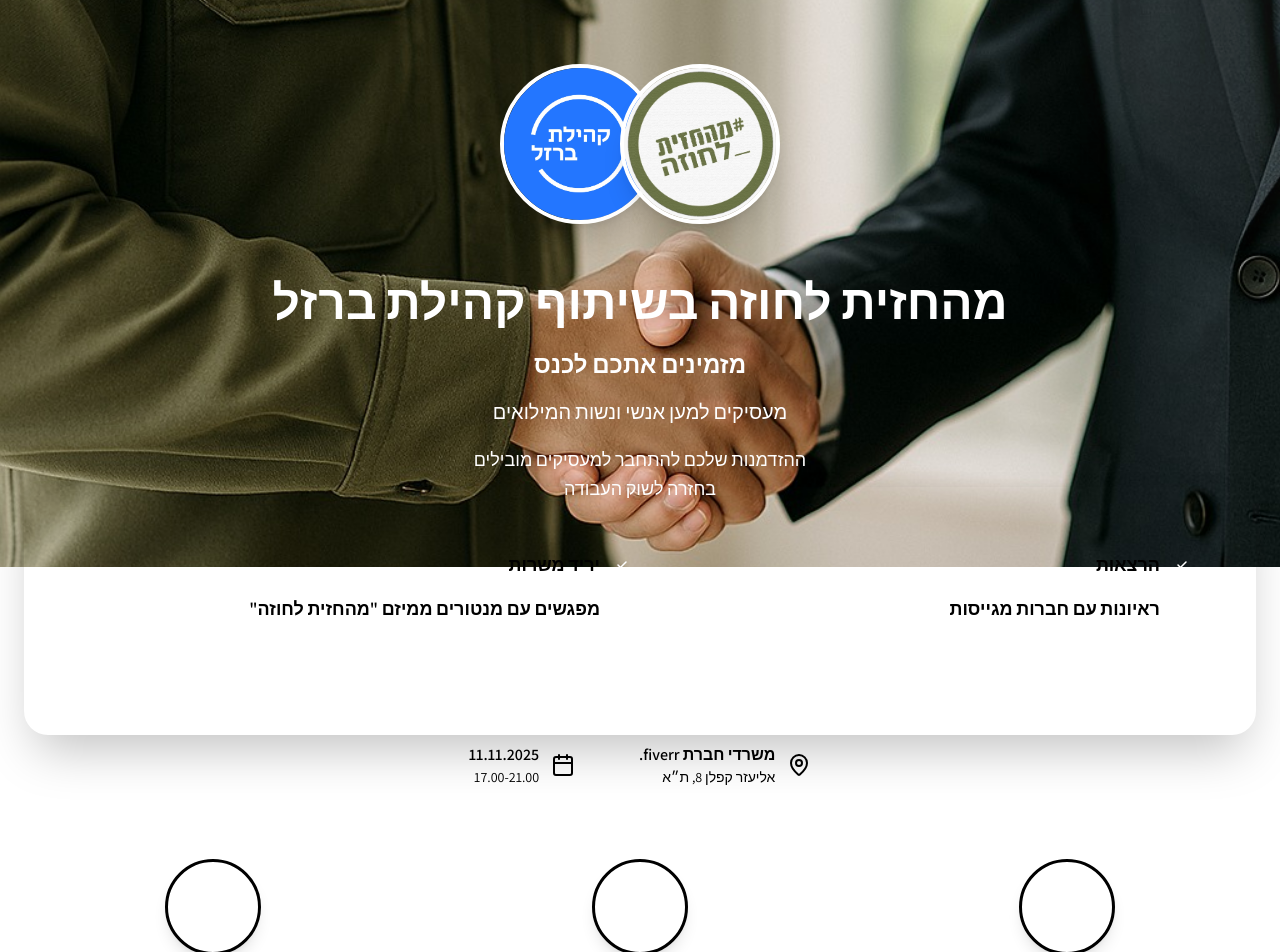
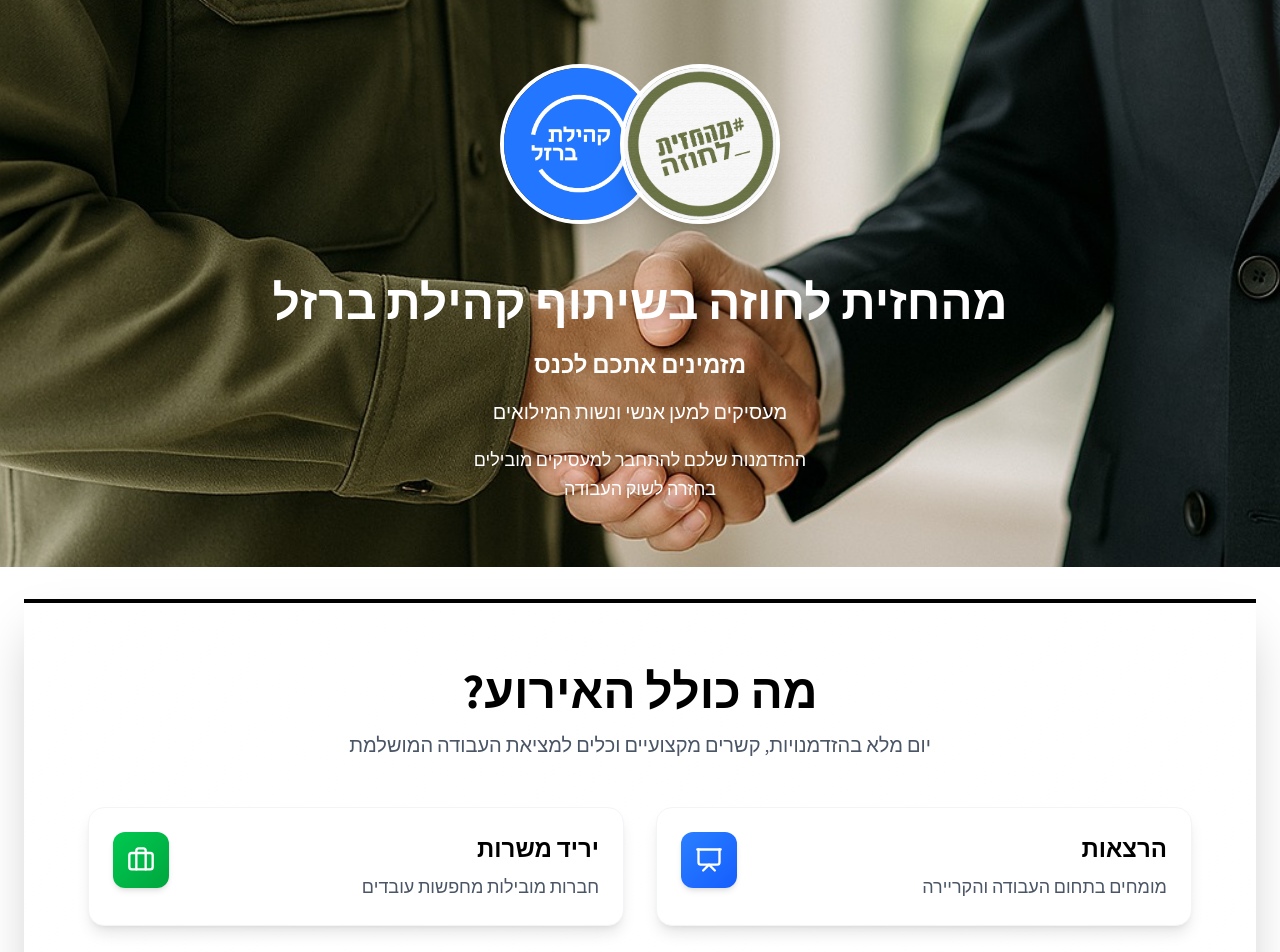
Before and after one commit to KidCrippler/hazit, a React (Vite) app in the folder event-landing/: page / in a window 1280 px wide. Shown: the top 952 px of the page. Built offline with nearby package versions, Linux system fonts and the light colour scheme.

Commit message:
Modified event details section - looks nicer now

```diff
--- a/event-landing/src/components/EventDetails.jsx
+++ b/event-landing/src/components/EventDetails.jsx
@@ -1,41 +1,96 @@
 import { motion } from 'framer-motion';
-import { Check } from 'lucide-react';
+import { Presentation, Briefcase, Users, UserPlus } from 'lucide-react';
 
 const EventDetails = () => {
   const features = [
-    'הרצאות',
-    'יריד משרות',
-    'ראיונות עם חברות מגייסות',
-    'מפגשים עם מנטורים ממיזם "מהחזית לחוזה"',
+    {
+      icon: Presentation,
+      title: 'הרצאות',
+      description: 'מומחים בתחום העבודה והקריירה',
+      color: 'from-blue-500 to-blue-600'
+    },
+    {
+      icon: Briefcase,
+      title: 'יריד משרות',
+      description: 'חברות מובילות מחפשות עובדים',
+      color: 'from-green-500 to-green-600'
+    },
+    {
+      icon: Users,
+      title: 'ראיונות עם חברות',
+      description: 'הזדמנות להתחבר למגייסים',
+      color: 'from-purple-500 to-purple-600'
+    },
+    {
+      icon: UserPlus,
+      title: 'מפגשים עם מנטורים',
+      description: 'ממיזם "מהחזית לחוזה"',
+      color: 'from-orange-500 to-orange-600'
+    },
   ];
 
   return (
-    <section className="relative -mt-20 z-10">
+    <section className="relative mt-8 z-10 pb-12">
       <div className="container mx-auto px-6">
         <motion.div
           initial={{ opacity: 0, y: 40 }}
           whileInView={{ opacity: 1, y: 0 }}
           transition={{ duration: 0.6 }}
           viewport={{ once: true }}
-          className="bg-brand-beige rounded-3xl shadow-2xl p-8 md:p-12 lg:p-16"
+          className="bg-gradient-to-br from-white to-brand-beige shadow-2xl p-8 md:p-12 lg:p-16 border-t-4 border-brand-green"
         >
-          {/* Features List */}
-          <div className="grid md:grid-cols-2 gap-4 mb-12">
+          {/* Section Header */}
+          <div className="text-center mb-12">
+            <motion.h2
+              initial={{ opacity: 0, y: 20 }}
+              whileInView={{ opacity: 1, y: 0 }}
+              transition={{ duration: 0.5, delay: 0.2 }}
+              viewport={{ once: true }}
+              className="text-3xl md:text-4xl lg:text-5xl font-bold text-brand-green-dark mb-4"
+            >
+              מה כולל האירוע?
+            </motion.h2>
+            <motion.p
+              initial={{ opacity: 0, y: 20 }}
+              whileInView={{ opacity: 1, y: 0 }}
+              transition={{ duration: 0.5, delay: 0.3 }}
+              viewport={{ once: true }}
+              className="text-lg md:text-xl text-gray-600 max-w-2xl mx-auto"
+            >
+              יום מלא בהזדמנויות, קשרים מקצועיים וכלים למציאת העבודה המושלמת
+            </motion.p>
+          </div>
+
+          {/* Features Grid */}
+          <div className="grid md:grid-cols-2 gap-6 lg:gap-8">
             {features.map((feature, index) => (
               <motion.div
                 key={index}
-                initial={{ opacity: 0, x: -20 }}
-                whileInView={{ opacity: 1, x: 0 }}
-                transition={{ duration: 0.4, delay: index * 0.1 }}
+                initial={{ opacity: 0, y: 30 }}
+                whileInView={{ opacity: 1, y: 0 }}
+                transition={{ duration: 0.5, delay: index * 0.1 }}
                 viewport={{ once: true }}
-                className="flex items-center gap-3 text-right"
+                className="group relative bg-white rounded-2xl p-6 shadow-lg hover:shadow-xl transition-all duration-300 hover:-translate-y-1 border border-gray-100"
               >
-                <div className="flex-shrink-0 w-5 h-5 bg-brand-green rounded-sm flex items-center justify-center">
-                  <Check className="w-3 h-3 text-white" strokeWidth={3} />
+                {/* Content */}
+                <div className="relative flex items-start gap-4 text-right">
+                  {/* Icon */}
+                  <div className="flex-shrink-0 order-2">
+                    <div className={`w-14 h-14 rounded-xl bg-gradient-to-br ${feature.color} flex items-center justify-center shadow-md group-hover:scale-110 transition-transform duration-300`}>
+                      <feature.icon className="w-7 h-7 text-white" strokeWidth={2} />
+                    </div>
+                  </div>
+
+                  {/* Text */}
+                  <div className="flex-1 order-1">
+                    <h3 className="text-xl md:text-2xl font-bold text-brand-green-dark mb-2 group-hover:text-brand-green transition-colors">
+                      {feature.title}
+                    </h3>
+                    <p className="text-gray-600 text-base md:text-lg leading-relaxed">
+                      {feature.description}
+                    </p>
+                  </div>
                 </div>
-                <span className="text-base md:text-lg font-semibold text-brand-green-dark">
-                  {feature}
-                </span>
               </motion.div>
             ))}
           </div>
```
